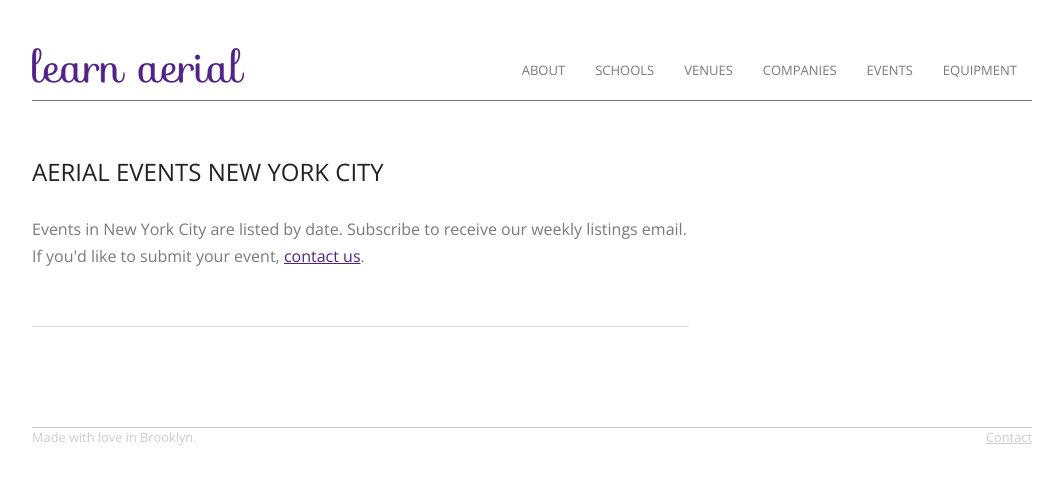
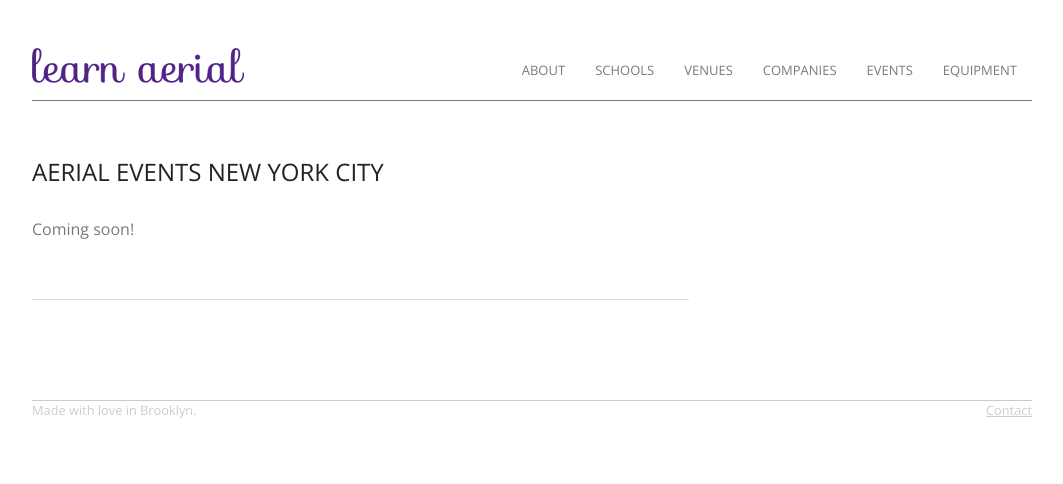
Before and after one commit to lisajamhoury/learnaerial, a Django app: template templates/events.html in a window 1280 px wide. Shown: the top 484 px of the page, without its empty margins (108-1171 px from the left). Run offline with Django 3.2, Linux system fonts and the light colour scheme; the template is opened without the code that fills it, so the values that code supplies are empty.

Commit message:
events page

```diff
--- a/templates/events.html
+++ b/templates/events.html
@@ -9,7 +9,7 @@
 
 	<div class="row">
 	<div class="large-8 columns">
-	<p>Events in New York City are listed by date. Subscribe to receive our weekly listings email. If you'd like to submit your event, <a href="mailto:learnaerial@gmail.com">contact us</a>.</p><br>
+	<p>Coming soon!<!-- Events in New York City are listed by date. Subscribe to receive our weekly listings email. If you'd like to submit your event, <a href="mailto:learnaerial@gmail.com">contact us</a>. --></p><br>
 
 
 	<section class="event-listings-all">
```
